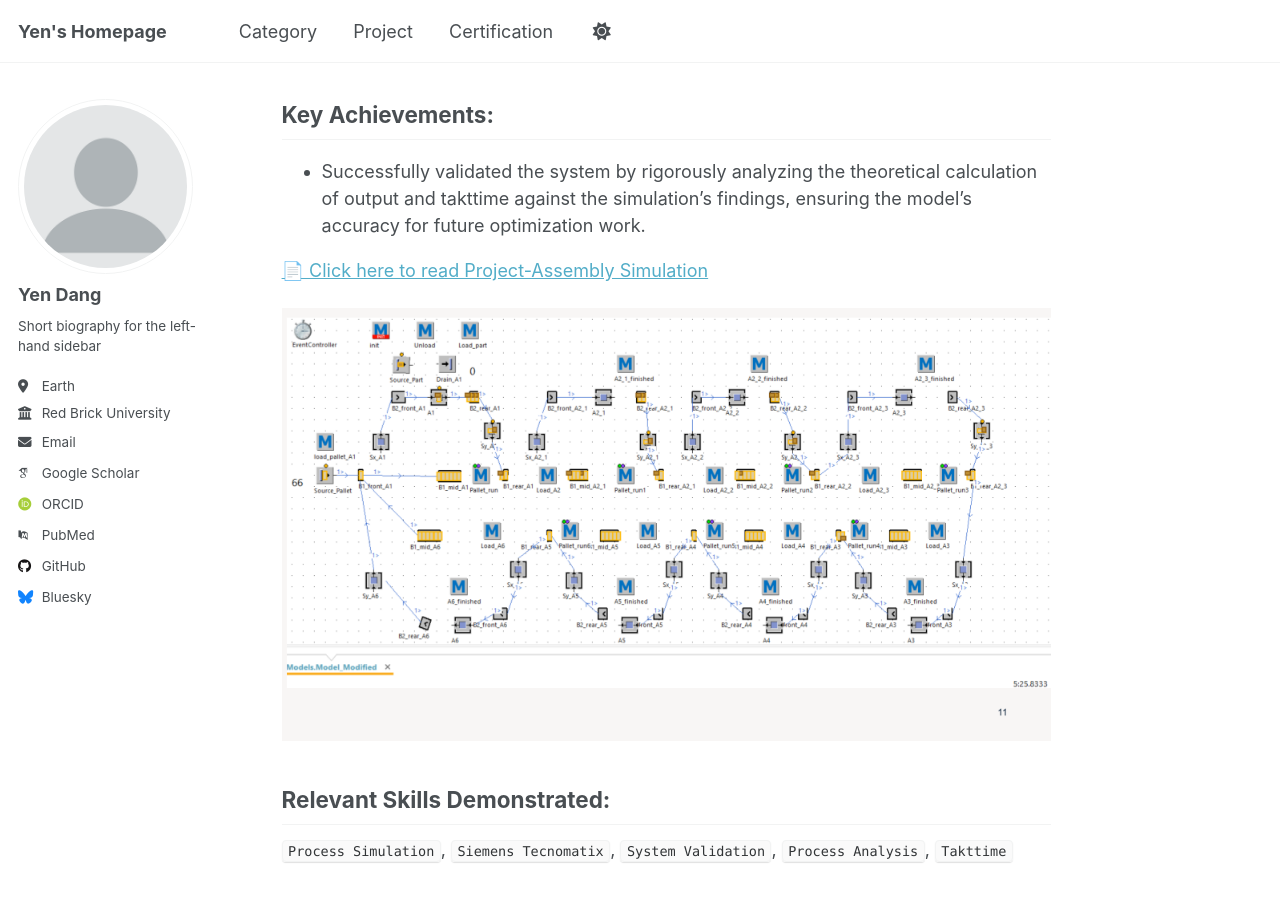
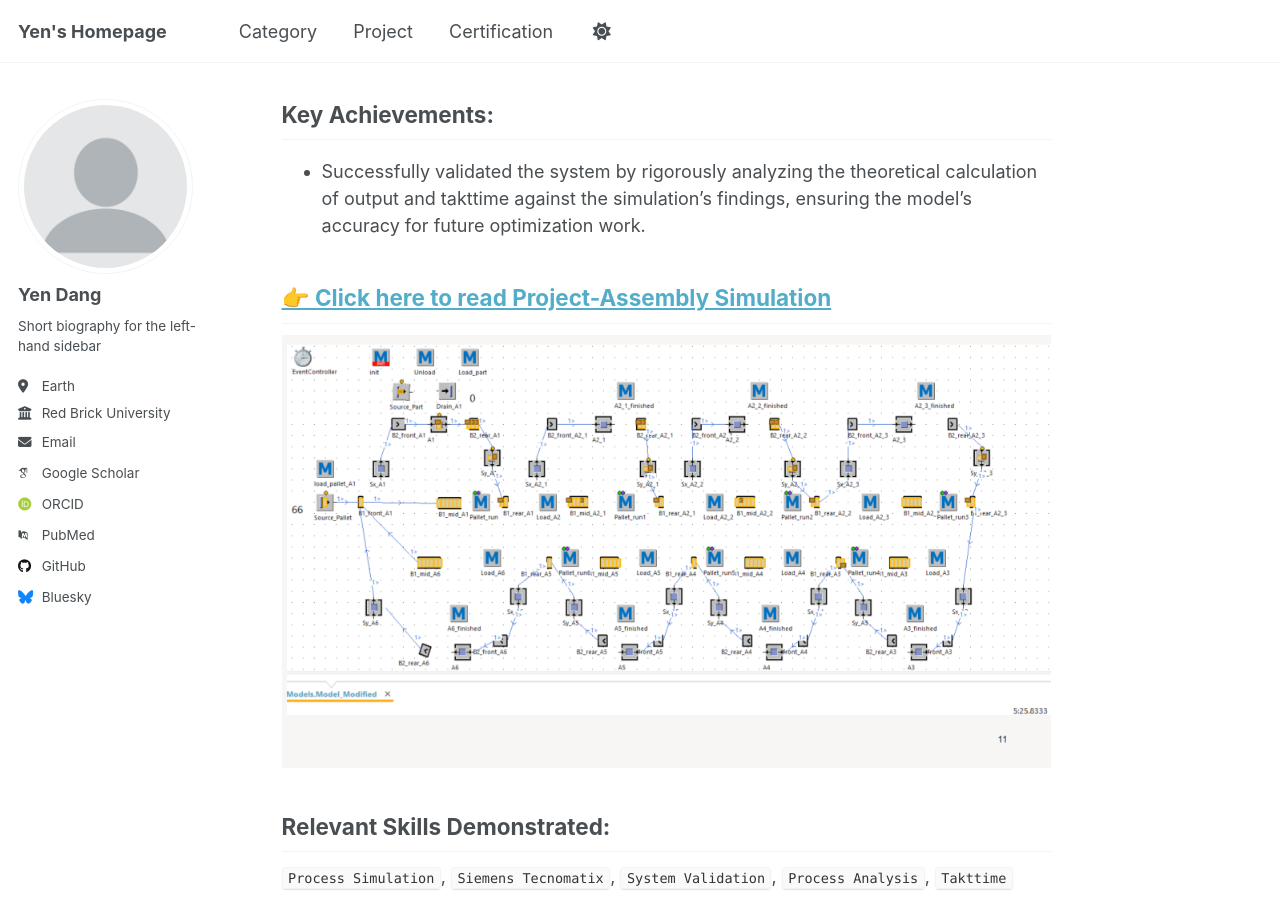
Before and after one commit to yen010390/yen010390.github.io, a Jekyll site: the page built from _project/c04-Simulation.md, in a window 1280 px wide and 900 px high, scrolled down 316 px. Built offline with Jekyll 4.4.1, drawn with Linux system fonts in a browser that asks for light colours; some web fonts are replaced.

```diff
--- a/_project/c04-Simulation.md
+++ b/_project/c04-Simulation.md
@@ -13,7 +13,7 @@ My primary responsibility was to validate the digital model against real-world c
 ## Key Achievements:
 - Successfully validated the system by rigorously analyzing the theoretical calculation of output and takttime against the simulation's findings, ensuring the model's accuracy for future optimization work.
 
-[📄 Click here to read Project-Assembly Simulation](files/Project-Assembly%20Simulation.pdf)
+## [👉 Click here to read Project-Assembly Simulation](files/Project-Assembly%20Simulation.pdf)
 
 ![Project-Assembly Simulation](https://yen010390.github.io/images/Project-Assembly-Simulation.png)
 
```
